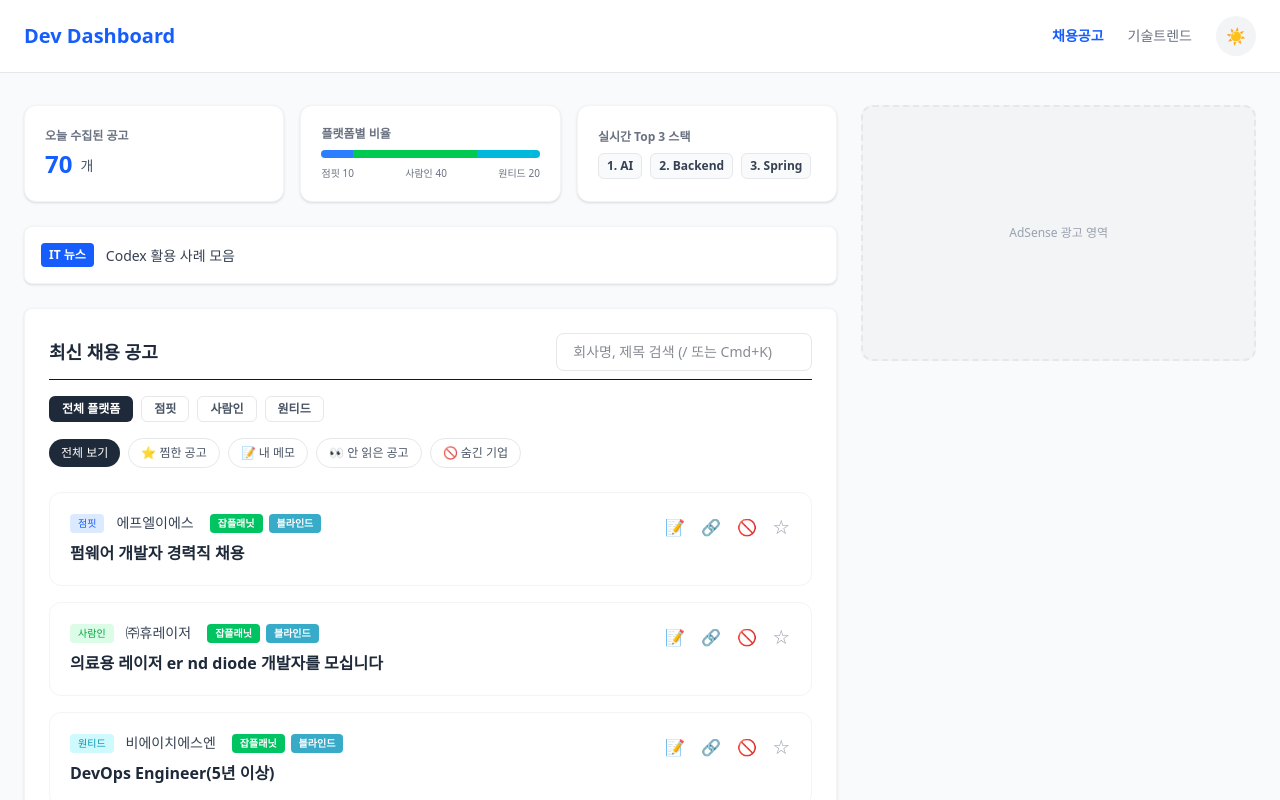
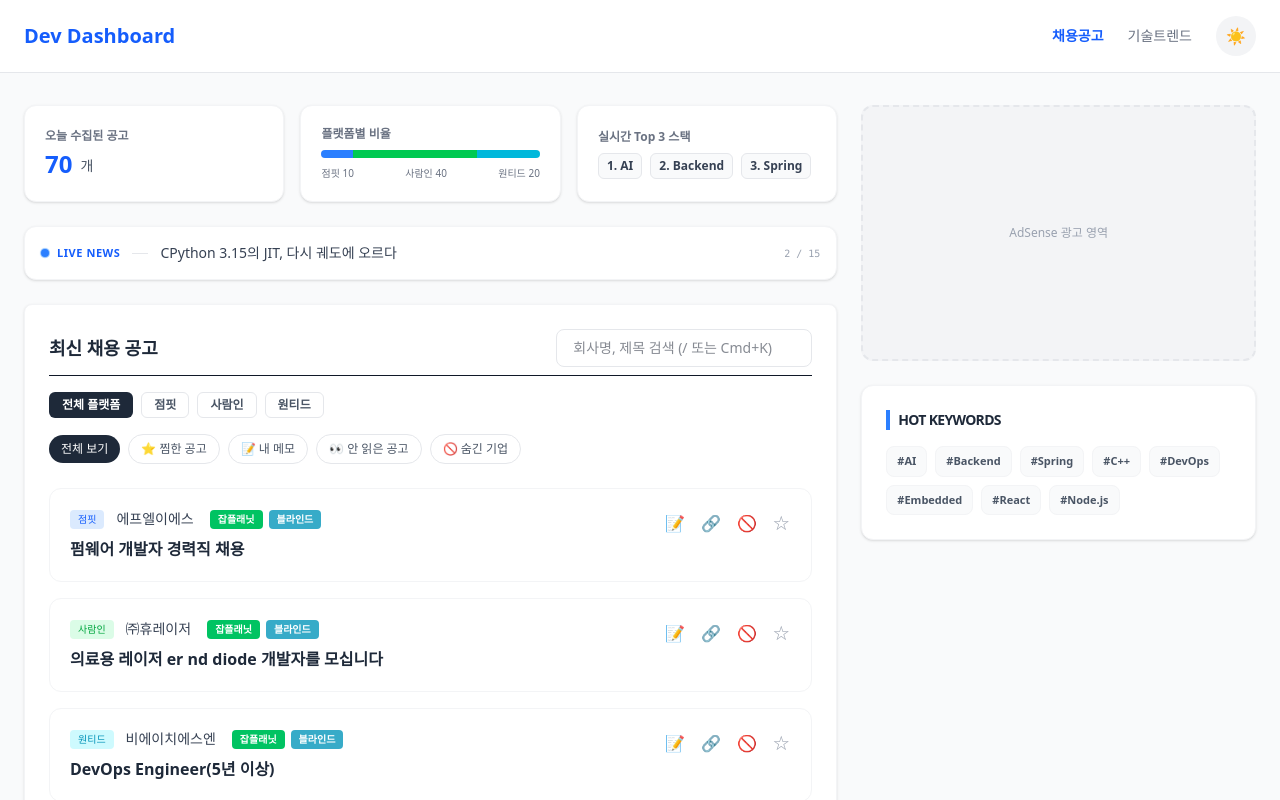
Before and after one commit to welchs1423/Dev-Dashboard, a Next.js app: page / in a window 1280 px wide. Shown: the top 800 px of the page. Built offline with nearby package versions, Linux system fonts and the light colour scheme.

Commit message:
refactor: DdayWidget 제거

```diff
--- a/app/page.tsx
+++ b/app/page.tsx
@@ -23,7 +23,7 @@ export default function Home() {
   const [bookmarkedJobs, setBookmarkedJobs] = useState<string[]>([]);
   const [hiddenCompanies, setHiddenCompanies] = useState<string[]>([]);
   const [memos, setMemos] = useState<Record<string, string>>({});
-  const [clickedJobs, setClickedJobs] = useState<string[]>([]); // 열어본 공고 상태 추가
+  const [clickedJobs, setClickedJobs] = useState<string[]>([]);
   const [showScrollTop, setShowScrollTop] = useState<boolean>(false);
 
   const loaderRef = useRef<HTMLDivElement>(null);
@@ -84,14 +84,12 @@ export default function Home() {
     return () => window.removeEventListener('keydown', handleKeyDown);
   }, []);
 
-  // 통계용 스택 추출 로직은 유지
   const getTopSkills = () => {
     const skillCounts: Record<string, number> = {};
     jobs.forEach(job => job.skills?.forEach(skill => skillCounts[skill] = (skillCounts[skill] || 0) + 1));
     return Object.entries(skillCounts).sort((a, b) => b[1] - a[1]).slice(0, 8).map(entry => entry[0]);
   };
 
-  // 스택 필터 지우고 핵심 필터만 남김
   const filterOptions = ["All", "Bookmark", "Memo", "Unread", "Hidden"];
   const platformOptions = [{ id: "All", label: "전체 플랫폼" }, { id: "jumpit", label: "점핏" }, { id: "saramin", label: "사람인" }, { id: "wanted", label: "원티드" }];
 
@@ -105,7 +103,7 @@ export default function Home() {
     if (selectedFilter === "All") matchCondition = true;
     else if (selectedFilter === "Bookmark") matchCondition = bookmarkedJobs.includes(job.id);
     else if (selectedFilter === "Memo") matchCondition = !!memos[job.id];
-    else if (selectedFilter === "Unread") matchCondition = !clickedJobs.includes(job.id); // 안 읽은 공고만 보기 필터
+    else if (selectedFilter === "Unread") matchCondition = !clickedJobs.includes(job.id);
 
     const keyword = searchQuery.toLowerCase().trim();
     const matchSearch = keyword === "" || job.company.toLowerCase().includes(keyword) || job.title.toLowerCase().includes(keyword);
@@ -121,7 +119,6 @@ export default function Home() {
   const handleMemo = (e: React.MouseEvent, jobId: string) => { e.preventDefault(); e.stopPropagation(); const newMemo = window.prompt("메모를 남겨주세요:", memos[jobId] || ""); if (newMemo !== null) setMemos(prev => { const updated = { ...prev }; if (newMemo.trim() === "") delete updated[jobId]; else updated[jobId] = newMemo; return updated; }); };
   const scrollToTop = () => window.scrollTo({ top: 0, behavior: 'smooth' });
 
-  // 공고 클릭 시 읽음 처리 및 새 창 열기
   const handleJobClick = (jobId: string, url: string) => {
     if (!clickedJobs.includes(jobId)) {
       setClickedJobs(prev => [...prev, jobId]);
@@ -173,7 +170,24 @@ export default function Home() {
         </div>
 
         <aside className="space-y-6">
-          <div className="bg-gray-100 dark:bg-gray-800 h-64 rounded-xl flex items-center justify-center text-gray-400 text-xs border-2 border-dashed border-gray-200 dark:border-gray-700">AdSense 광고 영역</div>
+          <div className="bg-gray-100 dark:bg-gray-800 h-64 rounded-xl flex items-center justify-center text-gray-400 text-xs border-2 border-dashed border-gray-200 dark:border-gray-700">
+            AdSense 광고 영역
+          </div>
+
+          <div className="bg-white dark:bg-gray-800 rounded-xl shadow-sm border border-gray-100 dark:border-gray-700 p-6">
+            <h2 className="text-sm font-bold text-gray-800 dark:text-gray-100 border-l-4 border-blue-500 pl-2 mb-4 uppercase tracking-tighter">Hot Keywords</h2>
+            <div className="flex flex-wrap gap-2">
+              {getTopSkills().map((skill) => (
+                <button
+                  key={skill}
+                  onClick={() => { setSearchQuery(skill); setDisplayCount(20); window.scrollTo({ top: 0, behavior: 'smooth' }); }}
+                  className="px-2.5 py-1.5 bg-gray-50 dark:bg-gray-700 hover:bg-blue-50 dark:hover:bg-blue-900/30 text-gray-600 dark:text-gray-400 hover:text-blue-600 dark:hover:text-blue-400 text-[11px] font-bold rounded-lg border border-gray-100 dark:border-gray-700 transition-all"
+                >
+                  #{skill}
+                </button>
+              ))}
+            </div>
+          </div>
         </aside>
       </main>
       <Footer />
--- a/components/Footer.tsx
+++ b/components/Footer.tsx
@@ -8,13 +8,25 @@ export default function Footer() {
   const [isDarkMode, setIsDarkMode] = useState(false);
   const pathname = usePathname();
 
-  useEffect(() => {
-    // eslint-disable-next-line react-hooks/set-state-in-effect
-    setIsDarkMode(document.documentElement.classList.contains('dark'));
-    const handleThemeChange = () => setIsDarkMode(document.documentElement.classList.contains('dark'));
-    window.addEventListener('themeChange', handleThemeChange);
-    return () => window.removeEventListener('themeChange', handleThemeChange);
-  }, []);
+useEffect(() => {
+  // 초기 다크모드 상태 확인
+  const checkTheme = () => {
+    const isDark = document.documentElement.classList.contains('dark');
+    setIsDarkMode(isDark);
+  };
+
+  checkTheme();
+
+  const handleThemeChange = () => {
+    // 🚀 React가 렌더링 중일 때 setState를 호출하지 않도록 보장
+    requestAnimationFrame(() => {
+      checkTheme();
+    });
+  };
+
+  window.addEventListener('themeChange', handleThemeChange);
+  return () => window.removeEventListener('themeChange', handleThemeChange);
+}, []);
 
   const toggleDarkMode = () => {
     setIsDarkMode(prev => {
--- a/components/Header.tsx
+++ b/components/Header.tsx
@@ -18,16 +18,14 @@ export default function Header() {
     }
   }, []);
 
-  const toggleDarkMode = () => {
-    setIsDarkMode(prev => {
-      const newTheme = !prev;
-      document.documentElement.classList.toggle('dark', newTheme);
-      localStorage.setItem('dev_dashboard_theme', newTheme ? 'dark' : 'light');
-      window.dispatchEvent(new Event('themeChange')); // Footer와 상태 동기화
-      return newTheme;
-    });
-  };
+const toggleDarkMode = () => {
+  const isDark = document.documentElement.classList.toggle('dark');
+  localStorage.setItem('theme', isDark ? 'dark' : 'light');
 
+  setTimeout(() => {
+    window.dispatchEvent(new Event('themeChange'));
+  }, 0);
+};
   useEffect(() => {
     const handleThemeChange = () => setIsDarkMode(document.documentElement.classList.contains('dark'));
     window.addEventListener('themeChange', handleThemeChange);
--- a/components/NewsTicker.tsx
+++ b/components/NewsTicker.tsx
@@ -1,39 +1,52 @@
+"use client";
+
 import { useState, useEffect } from 'react';
 
-interface NewsItem {
-  title: string;
-  url: string;
-}
+interface NewsItem { title: string; url: string; }
 
-interface NewsTickerProps {
-  news: NewsItem[];
-}
-
-export default function NewsTicker({ news }: NewsTickerProps) {
-  const [currentNewsIndex, setCurrentNewsIndex] = useState<number>(0);
+export default function NewsTicker({ news }: { news: NewsItem[] }) {
+  const [currentIndex, setCurrentIndex] = useState(0);
+  const [isPaused, setIsPaused] = useState(false);
 
   useEffect(() => {
-    if (news.length === 0) return;
+    if (news.length === 0 || isPaused) return;
     const interval = setInterval(() => {
-      setCurrentNewsIndex((prev) => (prev + 1) % news.length);
-    }, 3000);
+      setCurrentIndex((prev) => (prev + 1) % news.length);
+    }, 4000);
     return () => clearInterval(interval);
-  }, [news.length]);
+  }, [news.length, isPaused]);
 
   if (news.length === 0) return null;
 
   return (
-    <div className="bg-white dark:bg-gray-800 rounded-lg p-4 border border-gray-100 dark:border-gray-700 shadow-sm flex items-center overflow-hidden mb-6">
-      <span className="text-xs font-bold text-white bg-blue-600 px-2 py-1 rounded mr-3 shrink-0">IT 뉴스</span>
-      <div className="flex-1 truncate">
+    <div
+      className="bg-white dark:bg-gray-800 rounded-xl p-4 border border-gray-100 dark:border-gray-700 shadow-sm flex items-center gap-3 overflow-hidden mb-6 group transition-all"
+      onMouseEnter={() => setIsPaused(true)}
+      onMouseLeave={() => setIsPaused(false)}
+    >
+      <div className="flex items-center gap-2 shrink-0">
+        <span className="relative flex h-2 w-2">
+          <span className="animate-ping absolute inline-flex h-full w-full rounded-full bg-blue-400 opacity-75"></span>
+          <span className="relative inline-flex rounded-full h-2 w-2 bg-blue-500"></span>
+        </span>
+        <span className="text-[11px] font-bold text-blue-600 dark:text-blue-400 uppercase tracking-wider">Live News</span>
+      </div>
+
+      <div className="h-px w-4 bg-gray-200 dark:bg-gray-700 shrink-0"></div>
+
+      <div className="flex-1 overflow-hidden relative h-5">
         <a
-          href={news[currentNewsIndex].url}
+          href={news[currentIndex].url}
           target="_blank"
           rel="noopener noreferrer"
-          className="text-sm font-medium text-gray-700 dark:text-gray-200 hover:underline hover:text-blue-600 dark:hover:text-blue-400 transition-all duration-300"
+          className="absolute inset-0 text-sm font-medium text-gray-700 dark:text-gray-200 hover:text-blue-600 dark:hover:text-blue-400 transition-all truncate block"
         >
-          {news[currentNewsIndex].title}
+          {news[currentIndex].title}
         </a>
+      </div>
+
+      <div className="shrink-0 text-[10px] font-mono text-gray-400">
+        {currentIndex + 1} / {news.length}
       </div>
     </div>
   );
```
Also changed, not shown: 1 other file (tests, documents, lock files or other folders).
